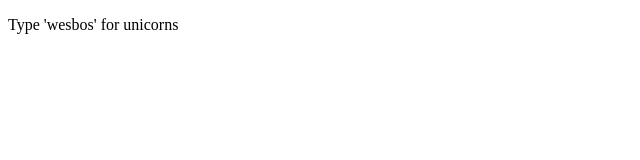
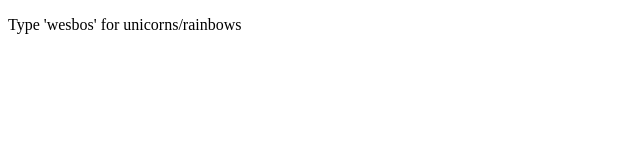
Before and after one commit to anugusaitejareddy/12---Key-Sequence-Detection, a plain HTML site: page index.html in a window 1280 px wide. Shown: the full height of the page, 0-640 px from the left. Drawn offline with Linux system fonts and the light colour scheme.

Commit message:
label update

```diff
--- a/index.html
+++ b/index.html
@@ -10,7 +10,7 @@
     ></script>
   </head>
   <body>
-    <p>Type 'wesbos' for unicorns</p>
+    <p>Type 'wesbos' for unicorns/rainbows</p>
     <script src="main.js"></script>
   </body>
 </html>
```
